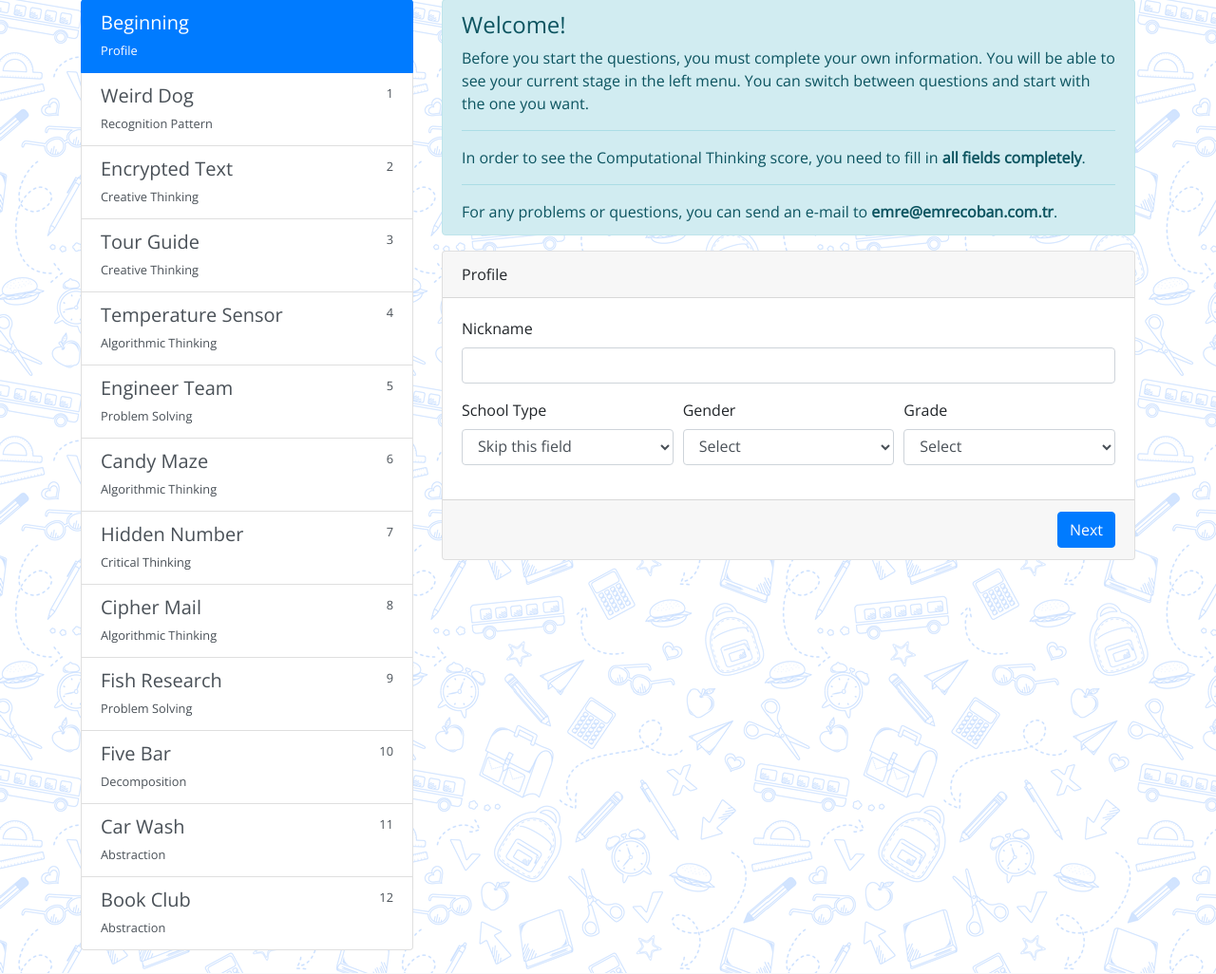
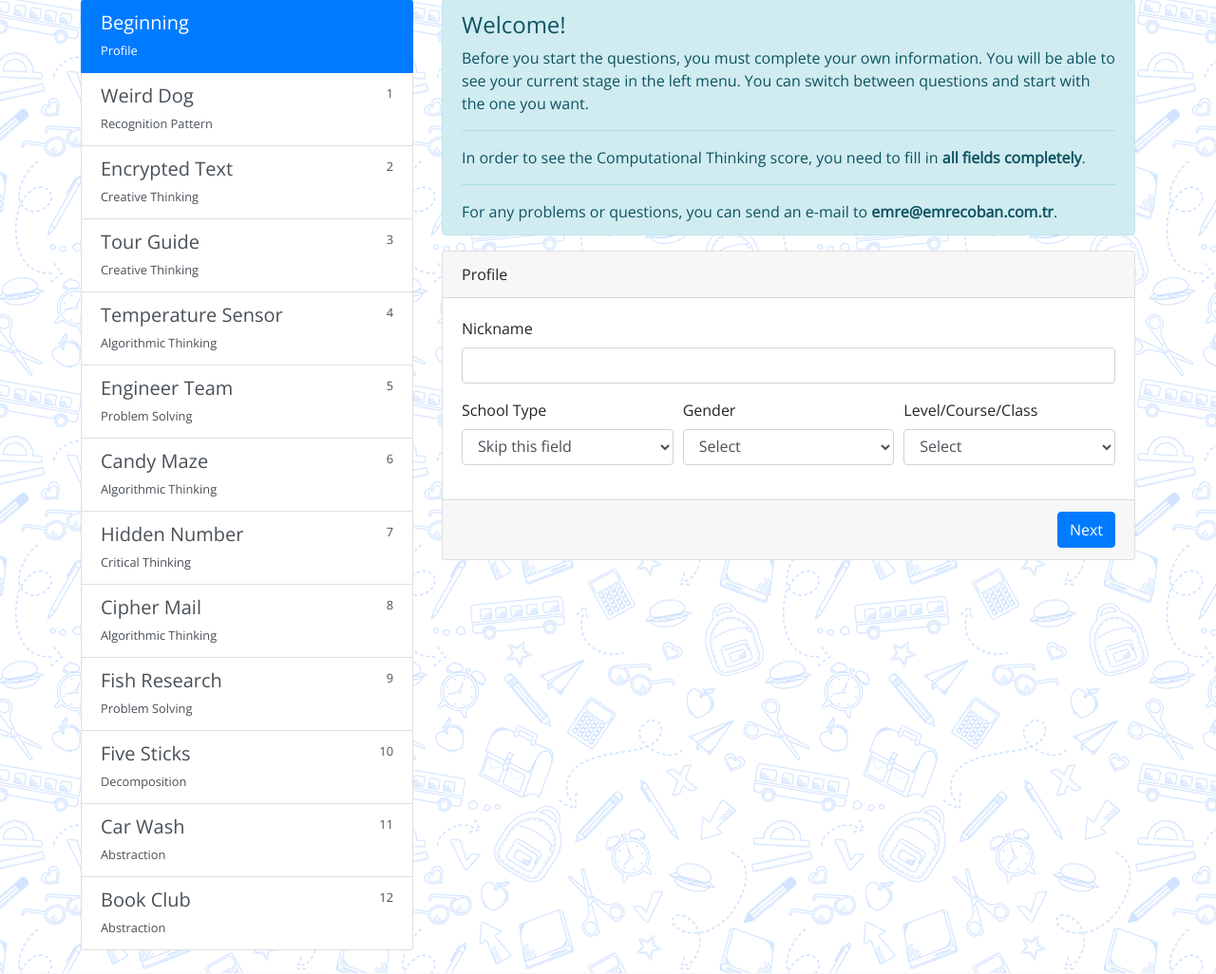
Before and after one commit to emrecoban/ComputationalThinking, a PHP site: page /start.php in a window 1280 px wide. Shown: the part 81-1107 px from the top of the page at 95% size. Run offline with PHP 8.4, Linux system fonts and the light colour scheme.

Commit message:
Updated the form

```diff
--- a/start.php
+++ b/start.php
@@ -100,7 +100,7 @@
           <a class="list-group-item list-group-item-action" id="list-soru10-list" data-toggle="list" href="#list-soru10"
             role="tab" aria-controls="soru10">
             <div class="d-flex w-100 justify-content-between">
-              <h5 class="mb-1">Five Bar</h5>
+              <h5 class="mb-1">Five Sticks</h5>
               <small>10</small>
             </div>
             <small>Decomposition</small>
@@ -167,16 +167,17 @@
                       <option value="0" selected disabled>Select</option>
                       <option value="1">Woman</option>
                       <option value="2">Man</option>
+                      <option value="3">Other</option>
                     </select>
                   </div>
                   <div class="form-group col-md-4">
-                    <label for="sinif">Grade</label>
+                    <label for="sinif">Level/Course/Class</label>
                     <select id="sinif" name="sinif" class="form-control" data-uyari="Profile: Grade" required>
                       <option value="0" selected disabled>Select</option>
-                      <option value="9">9. Grade</option>
-                      <option value="10">10. Grade</option>
-                      <option value="11">11. Grade</option>
-                      <option value="12">12. Grade</option>
+                      <option value="1">1st</option>
+                      <option value="2">2nd</option>
+                      <option value="3">3rd</option>
+                      <option value="4">4th</option>
                     </select>
                   </div>
                 </div>
@@ -993,7 +994,7 @@
             <div class="card">
               <div class="card-header"><span class="badge badge-primary p-2">Decomposition</span> <span class="badge badge-secondary p-2">Abstraction</span> <span class="badge badge-secondary p-2">Algorithmic Thinking</span></div>
               <div class="card-body">
-                <h5 class="card-title">Five Bar</h5>
+                <h5 class="card-title">Five Sticks</h5>
                 <p class="card-text">Emre has five sticks. He obtained the 1st shape with five sticks. Then Ayşe moved one stick and obtained the 2nd shape. In the last step, Elif also moved one stick. In this case, which shape cannot be obtained by Elif?</p>
                 <p class="card-text text-center"><img src="assets/img/soru/soru9.png" class="img-fluid"></p>
 
```
Also changed, not shown: results.php (+6 -7 lines).
